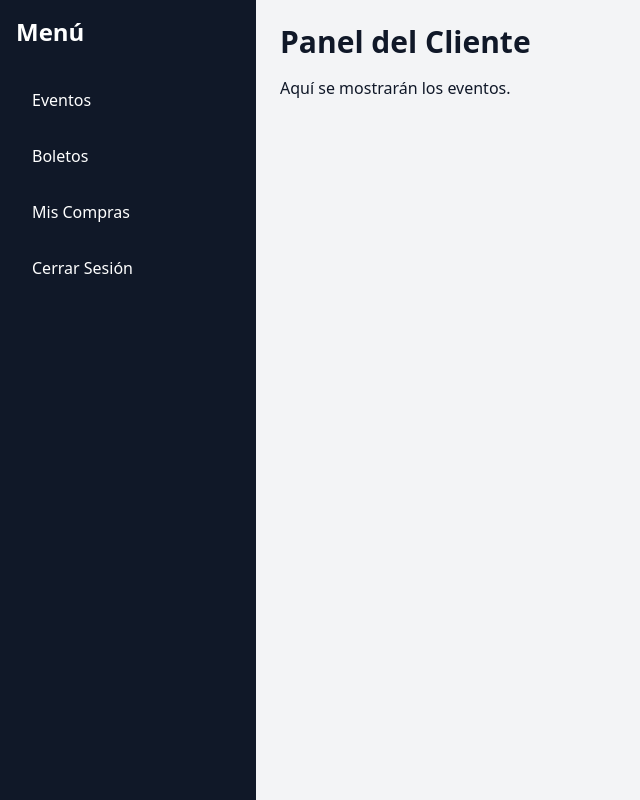
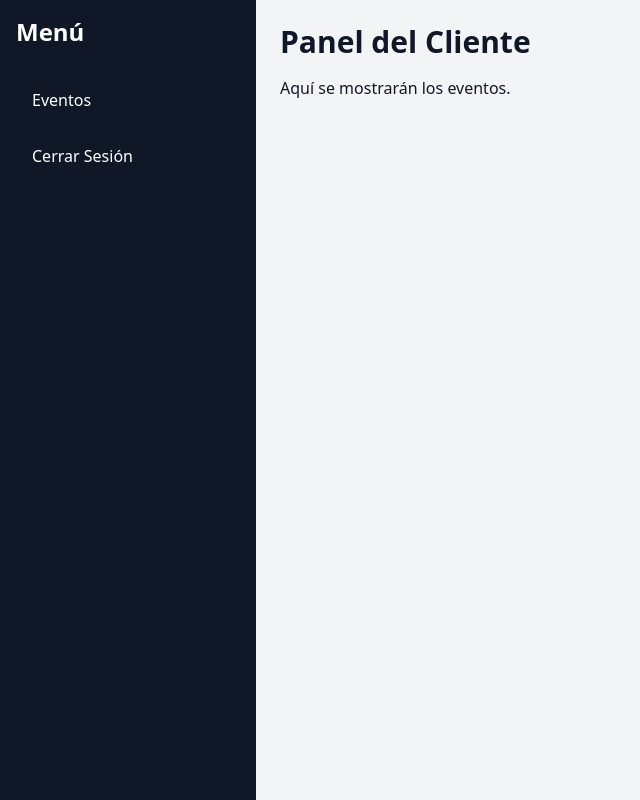
Before and after one commit to SerVeloper/expo-micro-nest, a Vue app in the folder PracticaJWT/front-micro/: page /client in a window 1280 px wide. Shown: the whole page, without its empty margins (0-640 px from the left). Built offline with nearby package versions, Linux system fonts and the light colour scheme; no server answers; sample sign-in values are in the browser's storage.

Commit message:
corregido toolbar cliente

```diff
--- a/PracticaJWT/front-micro/src/components/ToolbarClient.vue
+++ b/PracticaJWT/front-micro/src/components/ToolbarClient.vue
@@ -3,32 +3,16 @@
     <h2 class="text-2xl font-bold mb-8">Menú</h2>
 
     <nav class="flex flex-col gap-4">
-      <!-- Botón de eventos -->
       <button
-        @click="$emit('navigate', 'events')"
+        @click="goEvents"
         class="text-left px-4 py-2 rounded hover:bg-gray-700 transition"
       >
         Eventos
       </button>
 
-      <!-- Otros botones (pueden quedar inactivos por ahora) -->
+      <!-- Otros botones se pueden habilitar luego -->
       <button
-        class="text-left px-4 py-2 rounded hover:bg-gray-700 transition"
-        disabled
-      >
-        Boletos
-      </button>
-
-      <button
-        class="text-left px-4 py-2 rounded hover:bg-gray-700 transition"
-        disabled
-      >
-        Mis Compras
-      </button>
-
-      <!-- Cerrar sesión -->
-      <button
-        @click="$emit('logout')"
+        @click="logout"
         class="text-left px-4 py-2 rounded hover:bg-gray-700 transition mt-auto"
       >
         Cerrar Sesión
@@ -38,7 +22,22 @@
 </template>
 
 <script setup>
+import { useRouter } from 'vue-router'
+import { useAuthStore } from '@/stores/auth'
+
+const router = useRouter()
+const authStore = useAuthStore()
+
+const goEvents = () => {
+  router.push({ name: 'ClientEvents' })
+}
+
+const logout = () => {
+  authStore.logout()
+  router.push('/login')
+}
 </script>
 
 <style scoped>
+/* Opcional: estilos personalizados */
 </style>
```
